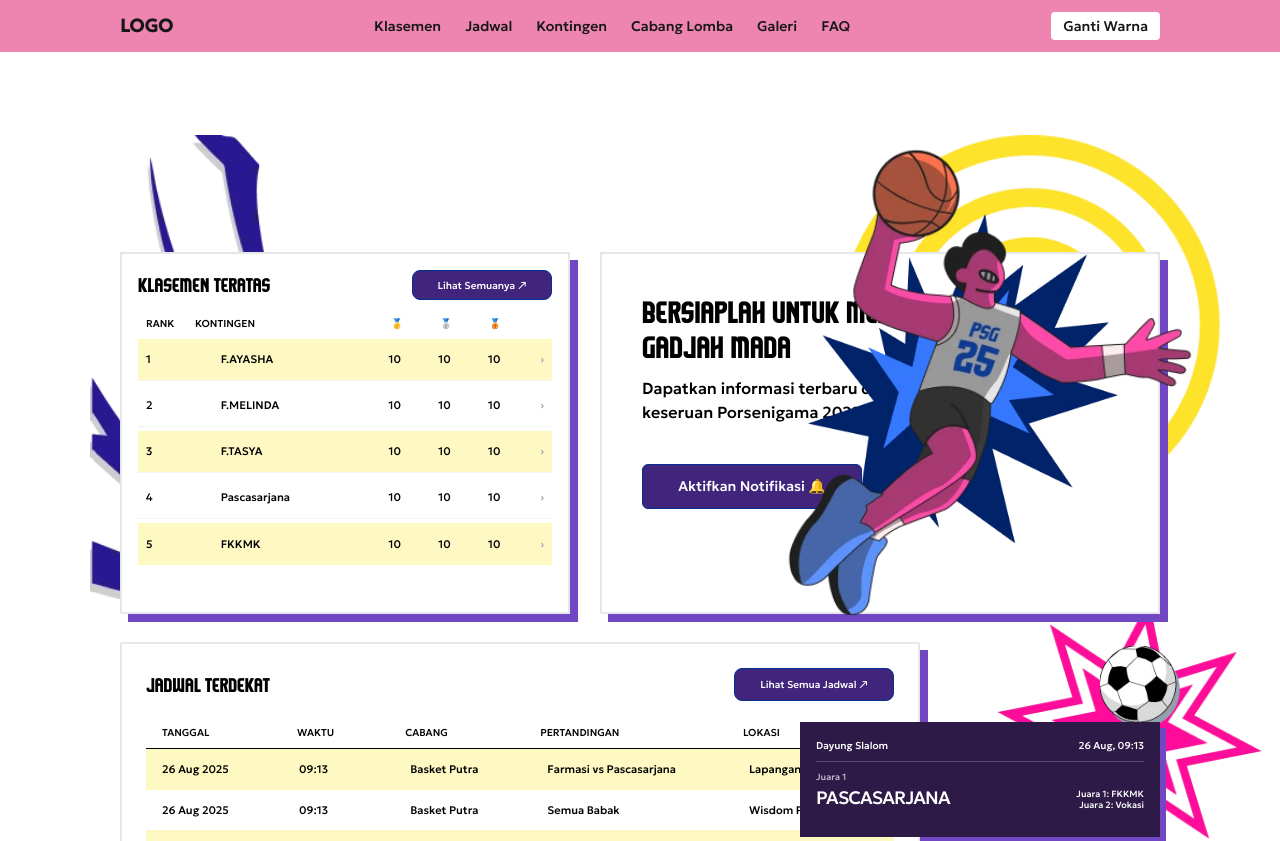
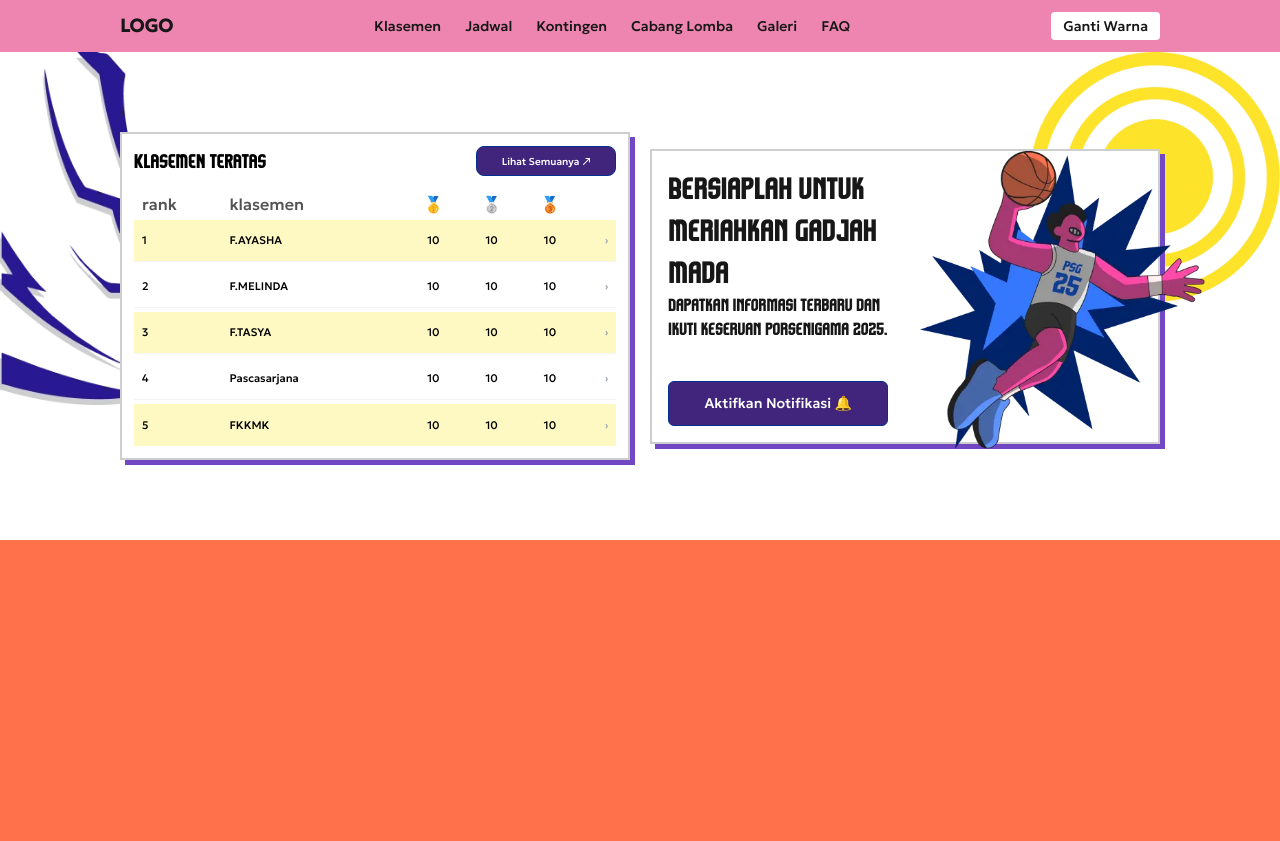
Before and after one commit to MonicaTasya/latihanNesco, a Next.js app: page / in a window 1280 px wide. Shown: the top 841 px of the page. Built offline with nearby package versions, Linux system fonts and the light colour scheme.

Commit message:
fix(hero): fix hasil klasemen

```diff
--- a/src/modules/Hero.js
+++ b/src/modules/Hero.js
@@ -1,5 +1,7 @@
 import DefaultLayout from "../components/Layout/DefaultLayout";
 import { Button } from "../components/Layout/Button";
+import Image from "next/image";
+import { H5K, B1K } from "../components/Element/Typography";
 
 const Hero = () => {
   const klasemenData = [
@@ -11,127 +13,229 @@ const Hero = () => {
   ];
 
   const jadwalData = [
-    { waktu: "09:13", tanggal: "26 Aug 2025", cabang: "Basket Putra", info: "Farmasi vs Pascasarjana", bg: "bg-yellow-100", lokasi: "Lapangan Pancasila" },
-    { waktu: "09:13", tanggal: "26 Aug 2025", cabang: "Basket Putra", info: "Semua Babak", bg: "bg-white", lokasi: "Wisdom Park" },
-    { waktu: "09:13", tanggal: "26 Aug 2025", cabang: "Basket Putra", info: "Farmasi vs Pascasarjana", bg: "bg-yellow-100", lokasi: "Lapangan Pancasila" },
-    { waktu: "09:13", tanggal: "26 Aug 2025", cabang: "Dayung Sprint Putri", info: "Semua Babak", bg: "bg-white", lokasi: "Wisdom Park" },
-    { waktu: "09:13", tanggal: "26 Aug 2025", cabang: "Basket Putra", info: "Farmasi vs Pascasarjana", bg: "bg-yellow-100", lokasi: "Lapangan Pancasila" },
+    {
+      waktu: "09:13",
+      tanggal: "26 Aug 2025",
+      cabang: "Basket Putra",
+      info: "Farmasi vs Pascasarjana",
+      bg: "bg-yellow-100",
+      lokasi: "Lapangan Pancasila",
+    },
+    {
+      waktu: "09:13",
+      tanggal: "26 Aug 2025",
+      cabang: "Basket Putra",
+      info: "Semua Babak",
+      bg: "bg-white",
+      lokasi: "Wisdom Park",
+    },
+    {
+      waktu: "09:13",
+      tanggal: "26 Aug 2025",
+      cabang: "Basket Putra",
+      info: "Farmasi vs Pascasarjana",
+      bg: "bg-yellow-100",
+      lokasi: "Lapangan Pancasila",
+    },
+    {
+      waktu: "09:13",
+      tanggal: "26 Aug 2025",
+      cabang: "Dayung Sprint Putri",
+      info: "Semua Babak",
+      bg: "bg-white",
+      lokasi: "Wisdom Park",
+    },
+    {
+      waktu: "09:13",
+      tanggal: "26 Aug 2025",
+      cabang: "Basket Putra",
+      info: "Farmasi vs Pascasarjana",
+      bg: "bg-yellow-100",
+      lokasi: "Lapangan Pancasila",
+    },
   ];
-
   return (
-    <DefaultLayout className="relative w-full h-[1310px] lg:h-[1080px] bg-white overflow-hidden p-0 border-none">
-
-      {/* petir + hipnotis */}
-      <img className="absolute top-[3px] left-0 lg:left-[-30px] w-[130px] lg:w-[270px] h-auto z-0" src="/images/jenitsu.webp" alt="Petir biru" />
-      <img className="absolute top-[3px] right-0 lg:right-[-60px] w-[150px] lg:w-[380px] h-auto z-0" src="/images/circleYellow.webp" alt="Lingkaran kuning" />
+    <DefaultLayout
+      decoration={
+        <>
+          <Image
+            src="/images/jenitsu.webp"
+            width={500}
+            height={500}
+            alt="decoration hero"
+            className="absolute top-0 left-0 w-[200px] h-auto"
+          />
+          <Image
+            src="/images/circleYellow.webp"
+            width={500}
+            height={500}
+            alt="decoration hero"
+            className="absolute top-0 right-0 w-[250px] h-auto"
+          />
+        </>
+      }
+    >
+      {/* petir + hipnotis
+      <Image
+        className="absolute top-[3px] left-0 lg:left-[-30px] w-[130px] lg:w-[270px] h-auto z-0"
+        src="/images/jenitsu.webp"
+        width={100}
+        height={100}
+        alt="Petir biru"
+      />
+      <Image
+        className="absolute top-[3px] right-0 lg:right-[-60px] w-[150px] lg:w-[380px] h-auto z-0"
+        src="/images/circleYellow.webp"
+        width={100}
+        height={100}
+        alt="Lingkaran kuning"
+      /> */}
 
       {/* section 1+2 wrap buat desktop */}
-      <div className="relative w-full lg:mx-auto lg:max-w-[1200px] z-10">
-
+      <div>
         {/* klasemen */}
-        <div className="absolute top-[280px] lg:top-[120px] left-[17px] right-[17px] lg:left-0 lg:w-[450px] h-[362px] bg-white border-2 border-gray-200 z-20 lg:shadow-[8px_8px_0px_0px_#7147C4]">
-          <div className="p-4">
+        <div className="flex flex-row gap-5 justify-center items-center">
+          <div className="flex flex-col shadow-offset-purple basis-1/2 p-3 border-2 border-neutral-300 bg-neutral-100">
             <div className="flex justify-between items-center mb-4">
-              <p className="text-black font-komikazoom-regular text-sm lg:text-lg uppercase">Klasemen teratas</p>
-              <Button className="w-[120px] lg:w-[140px] h-[30px] text-[10px] bg-[#41257d] text-white">Lihat Semuanya ↗</Button>
+              <p className="text-black font-komikazoom-regular text-sm lg:text-lg uppercase">
+                Klasemen teratas
+              </p>
+              <Button className="w-[120px] lg:w-[140px] h-[30px] text-[10px] bg-[#41257d] text-white">
+                Lihat Semuanya ↗
+              </Button>
             </div>
-
-            <div className="grid grid-cols-[1fr_3.9fr_1fr_1fr_1fr_0.5fr] gap-1 text-[10px] text-black mb-2 px-2 uppercase font-geologica">
-  <span>Rank</span>
-  <span>Kontingen</span>
-
-  {/* medal emas */}
-  <span className="text-center">
-    <span className="lg:hidden">1st</span> {/* Muncul di mobile, hilang di desktop */}
-    <span className="hidden lg:inline-block">🥇</span> {/* Hilang di mobile, muncul di desktop */}
-  </span>
-
-  {/* perak */}
-  <span className="text-center">
-    <span className="lg:hidden">2nd</span>
-    <span className="hidden lg:inline-block">🥈</span>
-  </span>
-
-  {/* perunggu */}
-  <span className="text-center">
-    <span className="lg:hidden">3rd</span>
-    <span className="hidden lg:inline-block">🥉</span>
-  </span>
-
-  <span></span>
-</div>
-
             <div className="flex flex-col gap-1">
+              <div className="grid grid-cols-[1.5fr_3fr_1fr_1fr_1fr_0.5fr] items-center px-2 text-neutral-800">
+                <span>rank</span>
+                <span>klasemen</span>
+                <span className="text-center">🥇</span>
+                <span className="text-center">🥈</span>
+                <span className="text-center">🥉</span>
+                <span></span>
+              </div>
               {klasemenData.map((item, i) => (
-                <div key={i} className={`grid grid-cols-[1.5fr_3fr_1fr_1fr_1fr_0.5fr] items-center px-2 h-[42px] ${item.bg} text-[11px] font-geologica text-black border-b border-gray-100 last:border-0`}>
+                <div
+                  key={i}
+                  className={`grid grid-cols-[1.5fr_3fr_1fr_1fr_1fr_0.5fr] items-center px-2 h-[42px] ${item.bg} text-[11px] font-geologica text-black border-b border-gray-100 last:border-0`}
+                >
                   <span>{item.rank}</span>
                   <span className="truncate">{item.name}</span>
-                  <span className="text-center">{item.c1}</span><span className="text-center">{item.c2}</span><span className="text-center">{item.c3}</span>
+                  <span className="text-center">{item.c1}</span>
+                  <span className="text-center">{item.c2}</span>
+                  <span className="text-center">{item.c3}</span>
                   <span className="text-right text-gray-400">›</span>
                 </div>
               ))}
             </div>
           </div>
-        </div>
-
-        {/* container meriahkan gajah madaaa yeayy */}
-        <div className="absolute top-[65px] lg:top-[120px] left-[17px] right-[17px] lg:left-[480px] lg:right-0 h-[199px] lg:h-[362px] bg-white border-2 border-gray-200 z-10 lg:shadow-[8px_8px_0px_0px_#7147C4] overflow-visible">
-          <div className="p-4 lg:p-10">
-            <h1 className="w-[240px] lg:w-[346px] text-[20px] lg:text-[28px] font-komikazoom-regular leading-tight text-black uppercase">
-              Bersiaplah untuk Meriahkan Gadjah Mada
-            </h1>
-            <p className="w-[220px] lg:w-[346px] text-[12px] lg:text-[16px] mt-2 lg:mt-3 text-black font-geologica">
-              Dapatkan informasi terbaru dan ikuti keseruan Porsenigama 2025.
-            </p>
-            <Button className="mt-4 lg:mt-10 w-[180px] lg:w-[220px] h-[37px] lg:h-[45px] bg-[#41257d] text-white rounded-md">Aktifkan Notifikasi 🔔</Button>
+          {/* container meriahkan gajah madaaa yeayy */}
+          <div className="flex flex-row shadow-offset-purple overflow-visible basis-1/2 border-2 border-neutral-300 bg-neutral-100">
+            <div className="p-4 basis-1/2">
+              <H5K>Bersiaplah untuk Meriahkan Gadjah Mada</H5K>
+              <B1K>
+                Dapatkan informasi terbaru dan ikuti keseruan Porsenigama 2025.
+              </B1K>
+              <Button className="mt-4 lg:mt-10 w-[180px] lg:w-[220px] h-[37px] lg:h-[45px] bg-[#41257d] text-white rounded-md">
+                Aktifkan Notifikasi 🔔
+              </Button>
+            </div>
+            <div>
+              {/* <Image
+                src="/images/boomBlue.webp"
+                width={500}
+                height={500}
+                alt="boom"
+                className="w-3xl"
+              /> */}
+              <Image
+                src="/images/jordan.webp"
+                width={500}
+                height={500}
+                alt="basket"
+                className="absolute w-[300px] h-auto"
+              />
+            </div>
           </div>
-          <img className="absolute top-[-30px] lg:top-[-110px] right-[-50px] lg:right-[-40px] w-[200px] lg:w-[420px] z-20" src="/images/makhlukBasket.webp" alt="basket" />
-          <img className="absolute top-[0px] lg:top-[-40px] right-[-10px] lg:right-[40px] w-[150px] lg:w-[310px] z-10" src="/images/boomBlue.webp" alt="boom" />
         </div>
 
         {/* congtainer jadwal terdekat */}
-        <div className="absolute top-[661px] lg:top-[510px] left-[17px] right-[17px] lg:left-0 lg:w-[800px] h-[396px] bg-white border-2 border-gray-200 z-10 lg:shadow-[8px_8px_0px_0px_#7147C4]">
+        {/* <div className="absolute top-[661px] lg:top-[510px] left-[17px] right-[17px] lg:left-0 lg:w-[800px] h-[396px] bg-white border-2 border-gray-200 z-10 lg:shadow-[8px_8px_0px_0px_#7147C4]">
           <div className="p-4 lg:p-6">
             <div className="flex justify-between items-center mb-4">
-              <p className="text-black font-komikazoom-regular text-lg uppercase">Jadwal Terdekat</p>
-              <Button className="w-[160px] h-[33px] bg-[#41257d] text-white text-[10px]">Lihat Semua Jadwal ↗</Button>
+              <p className="text-black font-komikazoom-regular text-lg uppercase">
+                Jadwal Terdekat
+              </p>
+              <Button className="w-[160px] h-[33px] bg-[#41257d] text-white text-[10px]">
+                Lihat Semua Jadwal ↗
+              </Button>
             </div>
             <div className="grid grid-cols-[1.2fr_1fr_1.5fr_1.2fr] lg:grid-cols-[1fr_0.8fr_1fr_1.5fr_1fr] px-4 py-2 text-[10px] font-geologica text-black border-b uppercase">
               <span className="hidden lg:block">Tanggal</span>
-              <span>Waktu</span><span>Cabang</span><span>Pertandingan</span><span className="hidden lg:block">Lokasi</span>
+              <span>Waktu</span>
+              <span>Cabang</span>
+              <span>Pertandingan</span>
+              <span className="hidden lg:block">Lokasi</span>
             </div>
             <div className="overflow-y-auto h-[280px]">
               {jadwalData.map((item, i) => (
-                <div key={i} className={`grid grid-cols-[1.2fr_1fr_1.5fr_1.2fr] lg:grid-cols-[1fr_0.8fr_1fr_1.5fr_1fr] gap-2 items-center px-4 py-3 ${item.bg} text-[11px] font-geologica text-black`}>
-                  <span className="hidden lg:block text-black">{item.tanggal}</span>
-                  <div className="flex flex-col lg:flex-row lg:gap-2"><span>{item.waktu}</span><span className="lg:hidden text-[9px]">{item.tanggal}</span></div>
-                  <span>{item.cabang}</span><span>{item.info}</span>
-                  <span className="hidden lg:block text-black">{item.lokasi}</span>
+                <div
+                  key={i}
+                  className={`grid grid-cols-[1.2fr_1fr_1.5fr_1.2fr] lg:grid-cols-[1fr_0.8fr_1fr_1.5fr_1fr] gap-2 items-center px-4 py-3 ${item.bg} text-[11px] font-geologica text-black`}
+                >
+                  <span className="hidden lg:block text-black">
+                    {item.tanggal}
+                  </span>
+                  <div className="flex flex-col lg:flex-row lg:gap-2">
+                    <span>{item.waktu}</span>
+                    <span className="lg:hidden text-[9px]">{item.tanggal}</span>
+                  </div>
+                  <span>{item.cabang}</span>
+                  <span>{item.info}</span>
+                  <span className="hidden lg:block text-black">
+                    {item.lokasi}
+                  </span>
                 </div>
               ))}
             </div>
           </div>
-        </div>
+        </div> */}
 
         {/* congtainer hasil terbaru */}
-        <div className="absolute top-[1081px] lg:top-[550px] lg:right-0 lg:w-[360px] w-full px-4 lg:px-0">
-          <img className="hidden lg:block lg:w-[300px] lg:right-[-120px] lg:h-auto lg:absolute lg:top-[-100px]" src="/images/redBoom.webp" alt="merah"></img>
-          <img className="hidden lg:block lg:w-[80px] lg:right-[-20px] lg:h-auto lg:absolute lg:top-[-36px]" src="/images/bola.webp" alt="bola"></img>
-          <p className="font-komikazoom-regular text-black mb-3 text-lg uppercase">Hasil Terbaru</p>
+        {/* <div className="absolute top-[1081px] lg:top-[550px] lg:right-0 lg:w-[360px] w-full px-4 lg:px-0">
+          <img
+            className="hidden lg:block lg:w-[300px] lg:right-[-120px] lg:h-auto lg:absolute lg:top-[-100px]"
+            src="/images/redBoom.webp"
+            alt="merah"
+          ></img>
+          <img
+            className="hidden lg:block lg:w-[80px] lg:right-[-20px] lg:h-auto lg:absolute lg:top-[-36px]"
+            src="/images/bola.webp"
+            alt="bola"
+          ></img>
+          <p className="font-komikazoom-regular text-black mb-3 text-lg uppercase">
+            Hasil Terbaru
+          </p>
           <div className="flex flex-row lg:flex-col gap-6 lg:gap-5 overflow-x-auto lg:overflow-visible pb-4 no-scrollbar snap-x snap-mandatory">
             {[1, 2].map((item) => (
-              <div key={item} className="relative flex-shrink-0 w-[294px] lg:w-full snap-center">
+              <div
+                key={item}
+                className="relative flex-shrink-0 w-[294px] lg:w-full snap-center"
+              >
                 <div className="relative z-10 bg-[#2e1a47] p-4 text-white h-[115px]">
                   <div className="flex justify-between border-b border-white/20 pb-2 mb-2 text-[10px] font-geologica">
-                    <span>Dayung Slalom</span><span>26 Aug, 09:13</span>
+                    <span>Dayung Slalom</span>
+                    <span>26 Aug, 09:13</span>
                   </div>
                   <div className="flex justify-between items-end">
                     <div>
                       <p className="text-[9px] opacity-70">Juara 1</p>
-                      <p className="text-[18px] font-geologica uppercase tracking-tighter">Pascasarjana</p>
+                      <p className="text-[18px] font-geologica uppercase tracking-tighter">
+                        Pascasarjana
+                      </p>
                     </div>
                     <div className="text-[9px] text-right leading-tight font-geologica">
-                      <p>Juara 1: FKKMK</p><p>Juara 2: Vokasi</p>
+                      <p>Juara 1: FKKMK</p>
+                      <p>Juara 2: Vokasi</p>
                     </div>
                   </div>
                 </div>
@@ -139,17 +243,32 @@ const Hero = () => {
               </div>
             ))}
           </div>
-        </div>
+        </div> */}
       </div>
 
       {/* bagian jembatan, notes: kak, ini di code ga ada padding tapi pas nge-render/run di localhost ada padding jauh, jdi kubikin paddingnya ada yg minus*/}
-      <div className="relative top-[1210px] lg:p-0 lg:mb-0 lg:top-[960px] bottom-0 left-0 lg:left-[-40px] w-full lg:w-[1440px] h-[100px] pointer-events-none z-30">
-        <img className="absolute bottom-0 lg:bottom-[-19.7px] h-[49px] lg:h-[100px] lg:w-[1355px] z-20 object-cover" src="/images/fance.webp" alt="fence" />
-        <img className="absolute bottom-[3px] lg:bottom-[-25px] left-[40%] lg:left-[38%] w-[70px] lg:w-[200px] h-auto z-10" src="/images/makhlukNgeband.webp" alt="band" />
-        <img className="absolute bottom-[10px] lg:bottom-[20px] left-[1%] w-[35px] lg:w-[120px] h-auto rotate-6 z-10" src="/images/makhlukNyinden.webp" alt="nyanyi" />
-        <img className="absolute bottom-[15px] lg:bottom-[-20px] right-[5%] w-[50px] lg:w-[180px] lg:right-[18%] h-auto z-10" src="/images/makhlukKarate.webp" alt="karate" />
-      </div>
-
+      {/* <div className="relative top-[1210px] lg:p-0 lg:mb-0 lg:top-[960px] bottom-0 left-0 lg:left-[-40px] w-full lg:w-[1440px] h-[100px] pointer-events-none z-30">
+        <img
+          className="absolute bottom-0 lg:bottom-[-19.7px] h-[49px] lg:h-[100px] lg:w-[1355px] z-20 object-cover"
+          src="/images/fance.webp"
+          alt="fence"
+        />
+        <img
+          className="absolute bottom-[3px] lg:bottom-[-25px] left-[40%] lg:left-[38%] w-[70px] lg:w-[200px] h-auto z-10"
+          src="/images/makhlukNgeband.webp"
+          alt="band"
+        />
+        <img
+          className="absolute bottom-[10px] lg:bottom-[20px] left-[1%] w-[35px] lg:w-[120px] h-auto rotate-6 z-10"
+          src="/images/makhlukNyinden.webp"
+          alt="nyanyi"
+        />
+        <img
+          className="absolute bottom-[15px] lg:bottom-[-20px] right-[5%] w-[50px] lg:w-[180px] lg:right-[18%] h-auto z-10"
+          src="/images/makhlukKarate.webp"
+          alt="karate"
+        />
+      </div> */}
     </DefaultLayout>
   );
 };
```
Also changed, not shown: public/images/jordan.webp (added).
